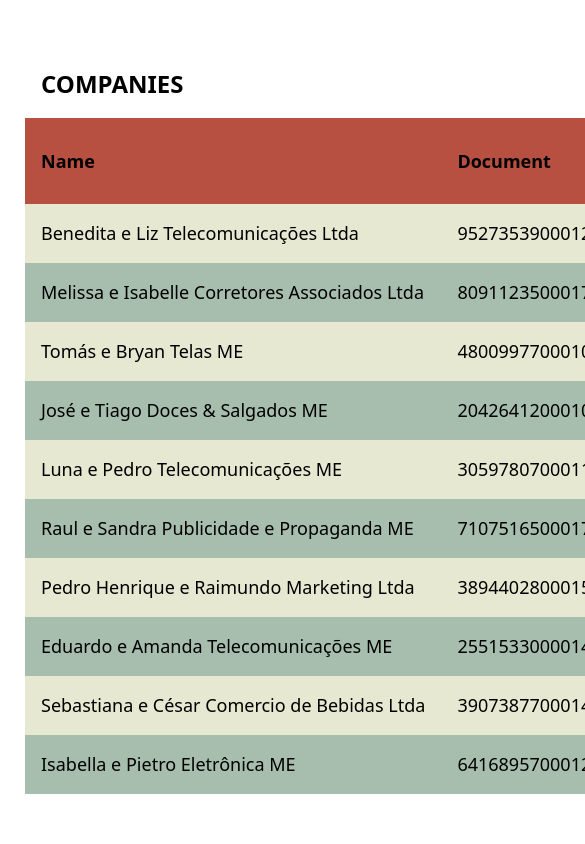
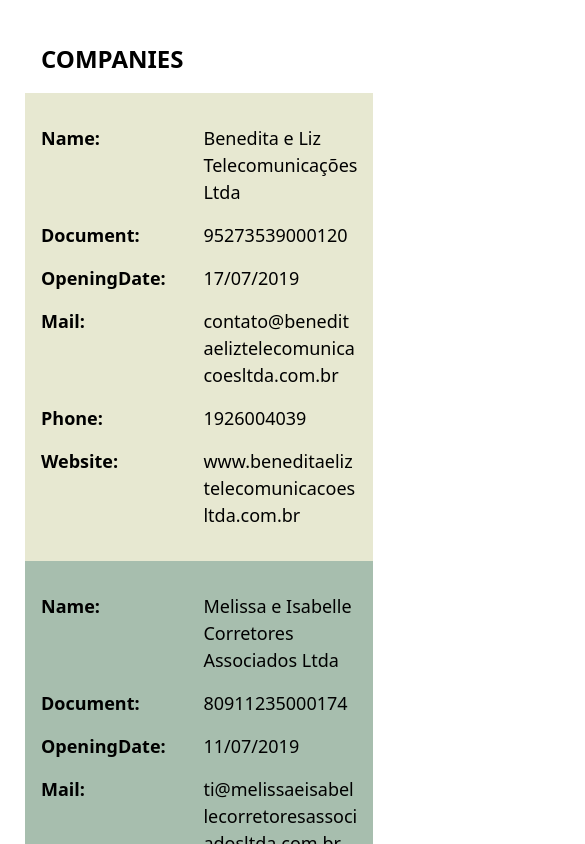
Before and after one commit to rospiel/react-responsive-table, a React (Vite) app: page / in a window 390 px wide. Shown: the top 844 px of the page, 585 px wide, since content can reach past the window. Built offline with nearby package versions, Linux system fonts and the light colour scheme.

Commit message:
feat.: responsive table

```diff
--- a/src/components/table/Table.tsx
+++ b/src/components/table/Table.tsx
@@ -32,16 +32,18 @@ export default function Table(): JSX.Element {
                     <th>Opening Date</th>
                     <th>Mail</th>
                     <th>Phone</th>
+                    <th>Website</th>
                 </tr>
                 {
                     companies.map((companie, position) => {
                         return (
                             <tr key={position}>
-                                <td data-cell="name">{companie.name}</td>
-                                <td data-cell="document">{companie.document}</td>
-                                <td data-cell="openingDate">{companie.openingDate}</td>
-                                <td data-cell="mail">{companie.mail}</td>
-                                <td data-cell="phone">{companie.phone}</td>
+                                <td title={companie.name} data-cell="name">{companie.name}</td>
+                                <td title={companie.document} data-cell="document">{companie.document}</td>
+                                <td title={companie.openingDate} data-cell="openingDate">{companie.openingDate}</td>
+                                <td title={companie.mail} data-cell="mail">{companie.mail}</td>
+                                <td title={companie.phone} data-cell="phone">{companie.phone}</td>
+                                <td title={companie.website} data-cell="website">{companie.website}</td>
                             </tr>
                         )
                     })
--- a/src/components/table/table.css
+++ b/src/components/table/table.css
@@ -31,7 +31,8 @@ th {
     background: #B85042;
 }
 
-td {
+td:nth-of-type(6n), td:nth-of-type(4n) {
+    max-width: 250px;
     text-overflow: ellipsis;
     overflow: hidden;
     white-space: nowrap;
@@ -44,3 +45,39 @@ tr:nth-of-type(1n) {
 tr:nth-of-type(2n) {
     background: #E7E8D1;
 }
+
+@media (max-width: 1415px) {
+    th {
+        display: none;
+    }
+
+    td {
+        /*display: block;*/ /*another way*/
+        display: grid;
+        gap: 0.5rem;
+        grid-template-columns: 15ch auto;
+        padding: 0.5rem 1rem;
+    }
+
+    td::before {
+        content: attr(data-cell) ": ";
+        font-weight: 700;
+        text-transform: capitalize;
+    }
+
+    td:first-child {
+        padding-top: 2rem;
+    }
+
+    td:last-child {
+        padding-bottom: 2rem;
+    }
+
+    td:nth-of-type(6n), td:nth-of-type(4n) {
+        max-width: none;
+        text-overflow: initial;
+        overflow: initial;
+        white-space: initial;
+        word-break: break-all;
+    }
+}
```
